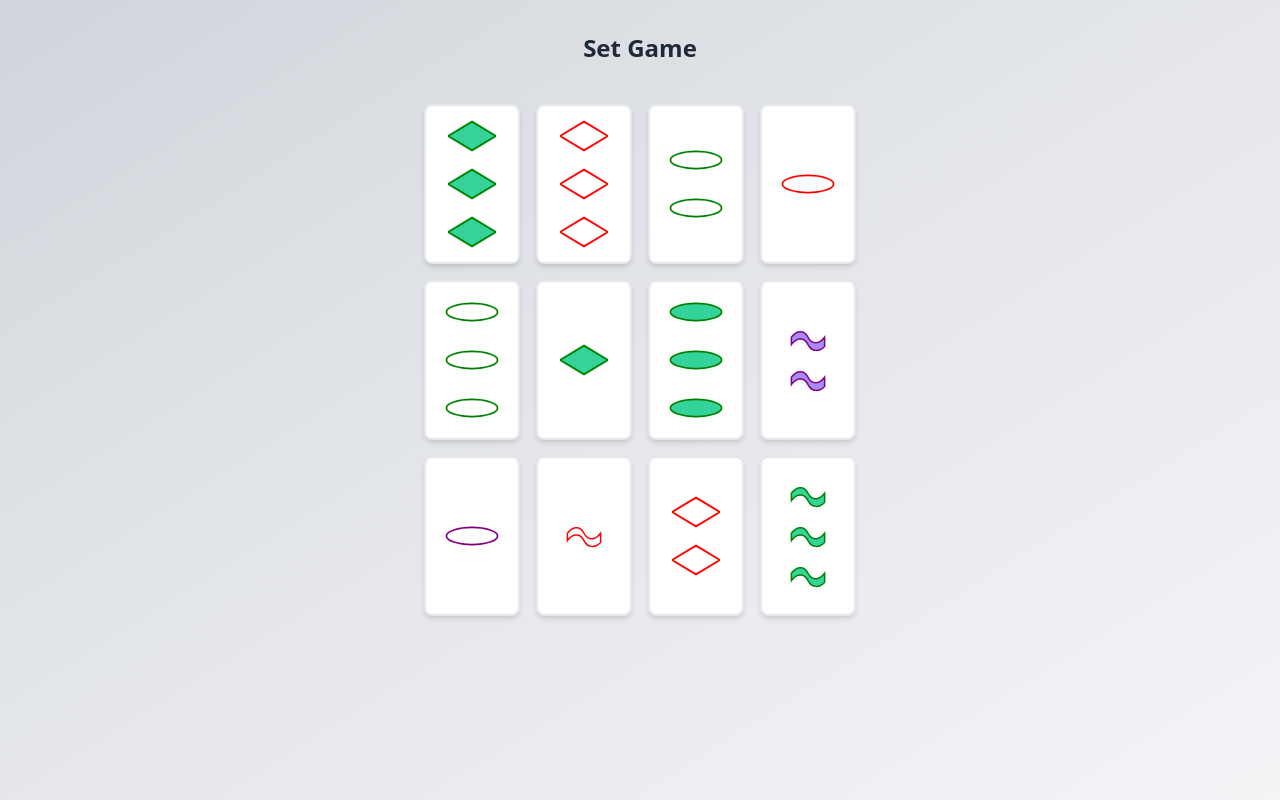
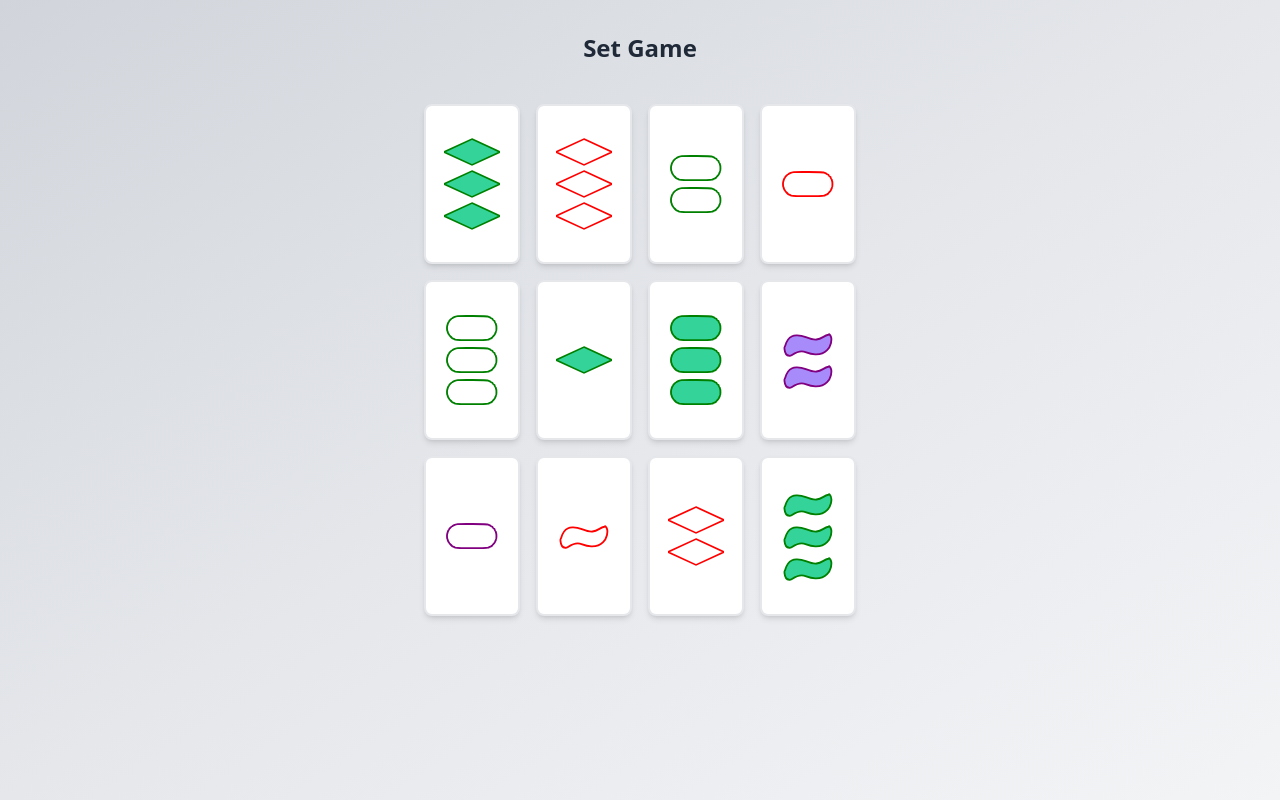
Before and after one commit to lukaszwaller/set-app, a React (Vite) app in the folder set-app/: page / in a window 1280 px wide. Built offline with nearby package versions, Linux system fonts and the light colour scheme.

Commit message:
feat: Update forms on cards

```diff
--- a/set-app/src/assets/shapes/Diamond.tsx
+++ b/set-app/src/assets/shapes/Diamond.tsx
@@ -7,9 +7,14 @@ interface DiamondProps {
 
 const Diamond: React.FC<DiamondProps> = ({ color, fill }) => {
     return (
-        <svg viewBox="0 0 100 60" className="w-12 h-8">
-      <polygon points="50,0 100,30 50,60 0,30" fill={fill} stroke={color} strokeWidth="4" />
-    </svg>
+        <svg viewBox="0 0 130 60" className="w-14 h-8">
+            <polygon
+                points="65,0 130,30 65,60 0,30"
+                fill={fill}
+                stroke={color}
+                strokeWidth="4"
+            />
+        </svg>
     );
 };
 
--- a/set-app/src/assets/shapes/Oval.tsx
+++ b/set-app/src/assets/shapes/Oval.tsx
@@ -1,15 +1,32 @@
 import React from "react";
 
 interface OvalProps {
-  color: string;
-  fill: string;
+  color: string; // Umrandungsfarbe
+  fill: string;  // Füllfarbe
 }
 
 const Oval: React.FC<OvalProps> = ({ color, fill }) => {
   return (
-    <svg viewBox="0 0 150 60" className="w-16 h-8">
-      <ellipse cx="75" cy="30" rx="60" ry="20" stroke={color} fill={fill} strokeWidth="4" />
-    </svg>
+    <svg className="w-14 h-8" version="1.0" xmlns="http://www.w3.org/2000/svg"
+ width="300.000000pt" height="171.000000pt" viewBox="0 0 300.000000 171.000000"
+ preserveAspectRatio="xMidYMid meet">
+<g transform="translate(0.000000,171.000000) scale(0.100000,-0.100000)"
+fill={fill} stroke={color} strokeWidth={100}>
+<path d="M740 1489 c-118 -18 -135 -22 -150 -34 -8 -7 -28 -15 -44 -19 -17 -4
+-46 -21 -67 -37 -20 -16 -43 -29 -51 -29 -22 0 -143 -123 -165 -170 -7 -14
+-17 -33 -23 -42 -38 -65 -30 -45 -71 -203 -16 -62 -7 -235 14 -265 9 -13 17
+-37 17 -52 0 -15 4 -29 9 -33 5 -3 12 -19 16 -35 4 -17 11 -30 16 -30 5 0 15
+-15 23 -33 19 -46 178 -207 204 -207 11 0 22 -7 26 -15 3 -9 18 -15 35 -15 20
+0 30 -6 34 -20 4 -16 14 -20 44 -20 21 0 45 -6 52 -13 18 -18 1634 -18 1653 1
+6 6 29 12 50 12 27 0 40 5 48 20 6 11 21 20 34 20 13 0 29 7 36 15 7 8 21 15
+32 15 10 0 21 7 24 15 4 8 13 15 20 15 8 0 17 7 21 16 3 9 35 44 69 78 35 33
+64 66 64 72 0 6 9 23 20 37 11 14 20 34 20 45 0 11 7 22 15 26 9 3 15 18 15
+35 0 16 6 31 13 33 20 7 23 289 3 330 -9 17 -16 44 -16 59 0 15 -4 31 -10 34
+-13 8 -60 103 -60 121 0 8 -7 17 -16 21 -17 6 -84 70 -84 79 0 15 -47 54 -66
+54 -11 0 -33 13 -50 29 -16 15 -45 32 -64 36 -19 4 -41 12 -49 19 -46 37 -86
+39 -846 41 -407 2 -765 -1 -795 -6z"/>
+</g>
+</svg>
   );
 };
 
--- a/set-app/src/assets/shapes/Squiggle.tsx
+++ b/set-app/src/assets/shapes/Squiggle.tsx
@@ -1,27 +1,26 @@
 import React from "react";
 
 interface SquiggleProps {
-  color: string;
-  fill: string;
+    color: string; // Umrandungsfarbe
+    fill: string;
 }
 
 const Squiggle: React.FC<SquiggleProps> = ({ color, fill }) => {
-  return (
-    <svg viewBox="0 0 100 65" className="w-12 h-6">
-      <path
-        d="M5,25
-           C20,5 40,5 50,25
-           C60,45 80,45 95,25
-           V50
-           C80,65 60,65 50,45
-           C40,25 20,25 5,45
-           Z"
-        stroke={color}
-        fill={fill}
-        strokeWidth={4}
-      />
-    </svg>
-  );
+    return (
+        <svg className="w-16 h-8" version="1.0" xmlns="http://www.w3.org/2000/svg"
+            width="229.000000pt" height="139.000000pt" viewBox="0 0 229.000000 139.000000"
+            preserveAspectRatio="xMidYMid meet">
+            <g transform="translate(0.000000,139.000000) scale(0.100000,-0.100000)"
+                fill={fill} stroke={color} strokeWidth="80">
+                <path d="M2041 1106 c-6 -7 -29 -16 -51 -19 -25 -3 -93 -35 -173 -81 -155 -88
+-189 -102 -303 -117 -128 -17 -183 -4 -464 104 -160 62 -266 81 -411 75 -104
+-5 -124 -8 -184 -37 -137 -64 -247 -217 -300 -416 -6 -25 -9 -31 -23 -45 -11
+-11 -13 -30 -9 -85 15 -180 93 -293 209 -302 48 -4 59 -1 118 36 181 114 290
+154 420 154 78 0 95 -3 200 -45 153 -60 240 -79 390 -85 222 -9 377 46 515
+183 85 84 131 168 166 304 36 142 14 295 -53 367 -25 27 -31 28 -47 9z"/>
+            </g>
+        </svg>
+    );
 };
 
 export default Squiggle;
--- a/set-app/src/components/Card.tsx
+++ b/set-app/src/components/Card.tsx
@@ -41,7 +41,7 @@ const Card: React.FC<CardProps> = ({ color, shape, shading, number, onClick }) =
       {[...Array(number)].map((_, index) => {
         const { fill } = shadingProps[shading];
         return (
-          <div key={index} className="m-2">
+          <div key={index} >
             <ShapeComponent color={color} fill={fill} />
           </div>
         );
```
